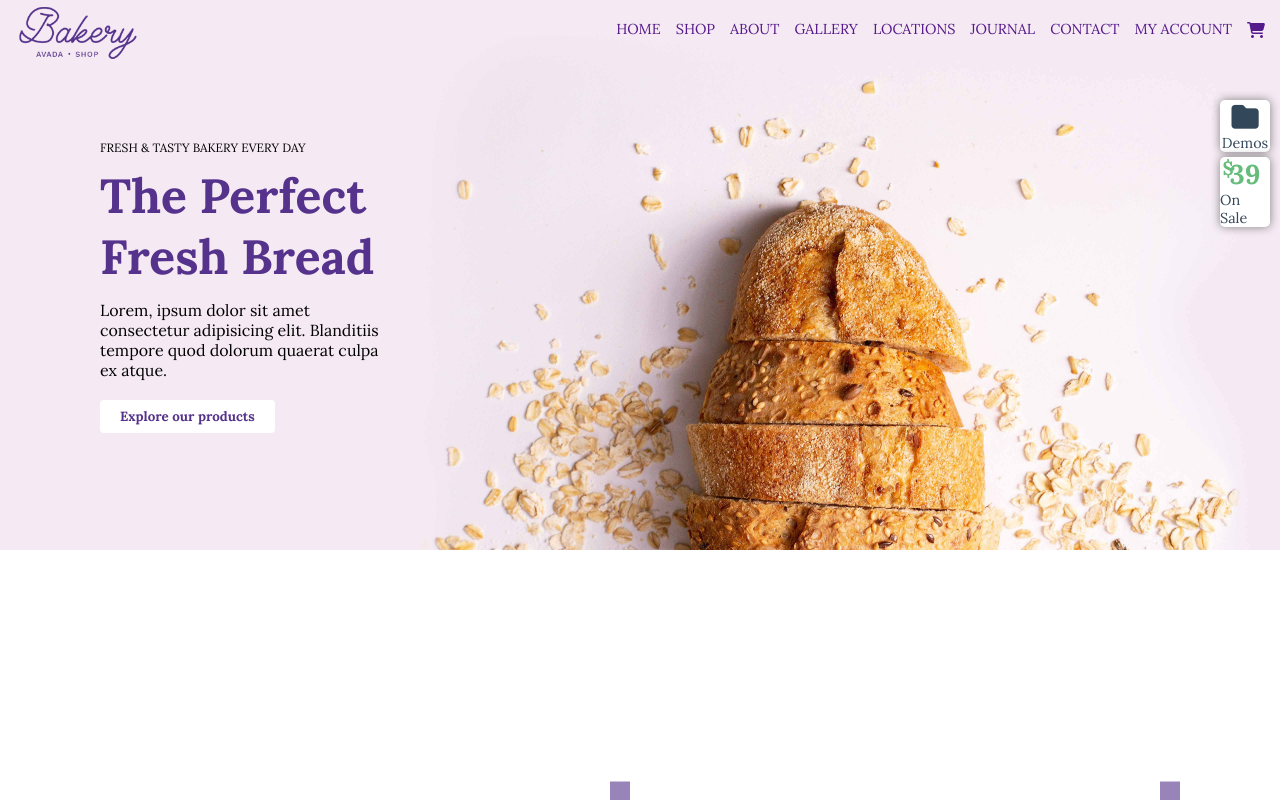
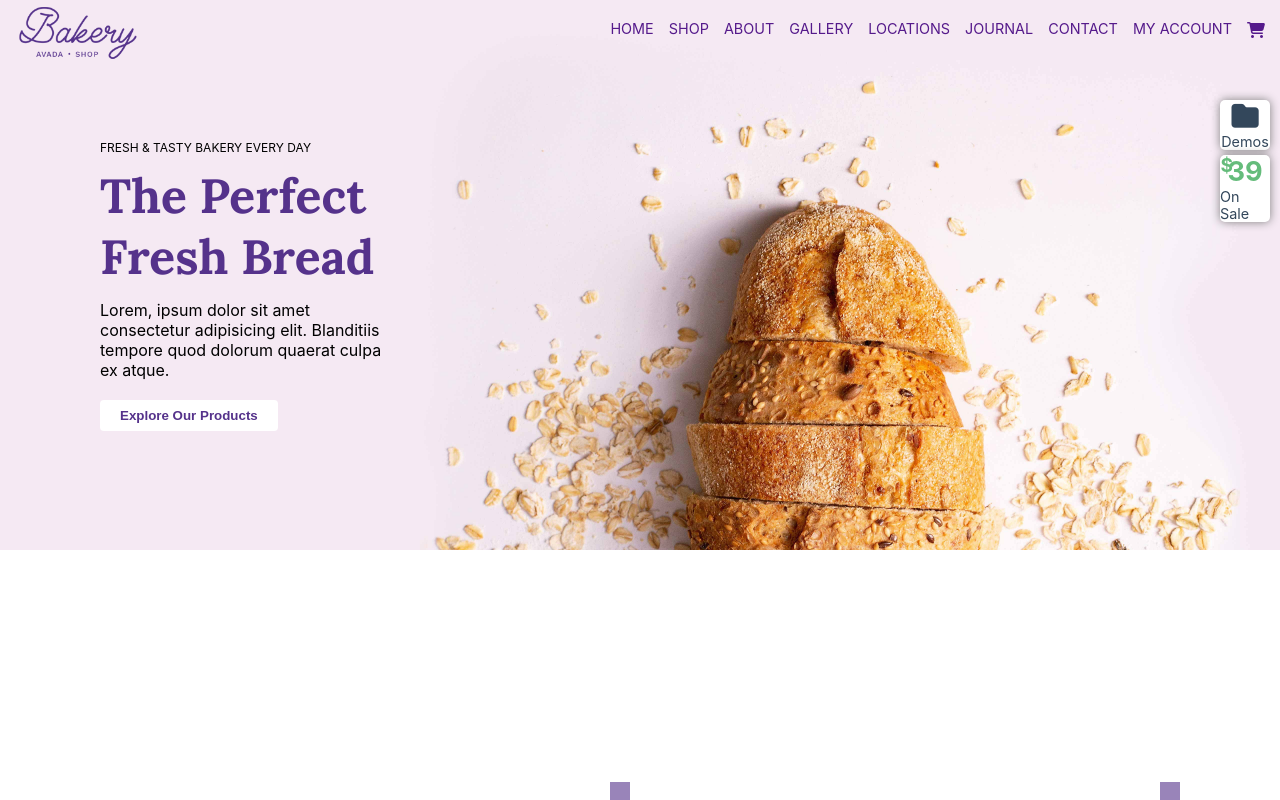
Before and after one commit to giovannitamburini/proj-html-vuejs, a Vue app: page / in a window 1280 px wide. Shown: the top 800 px of the page. Built offline with nearby package versions, Linux system fonts and the light colour scheme.

Commit message:
fixed font family

```diff
--- a/src/components/AppFooter.vue
+++ b/src/components/AppFooter.vue
@@ -124,6 +124,7 @@ $lightpurple: #F0EDF5;
             font-size: 1.3em;
             font-weight: bold;
             color: $purple;
+            font-family: 'Lora', serif;
         }
 
         #registration {
--- a/src/components/AppHeader.vue
+++ b/src/components/AppHeader.vue
@@ -62,6 +62,7 @@ $purple: #55328B;
             padding: 10px 0 13px 0;
             font-size: 3em;
             color: $purple;
+            font-family: 'Lora', serif;
         }
 
         p {
--- a/src/components/CardSectionThree.vue
+++ b/src/components/CardSectionThree.vue
@@ -81,6 +81,8 @@ $purple: #55328B;
         font-size: 1.1em;
         font-weight: bold;
         color: $purple;
+        font-family: 'Lora', serif;
+
     }
 }
 </style>
--- a/src/components/SectionFour.vue
+++ b/src/components/SectionFour.vue
@@ -94,6 +94,8 @@ $purple: #55328B;
             .text-component:first-child {
                 font-size: 2.5em;
                 font-weight: bold;
+                font-family: 'Lora', serif;
+
             }
 
             .text-component {
@@ -146,6 +148,7 @@ $purple: #55328B;
             font-size: 2em;
             font-weight: bold;
             padding: 20px 0;
+            font-family: 'Lora', serif;
         }
     }
 }
--- a/src/style.scss
+++ b/src/style.scss
@@ -1,3 +1,7 @@
+:root {
+  font-family: Inter, system-ui, Avenir, Helvetica, Arial, sans-serif;
+}
+
 @import url('https://fonts.googleapis.com/css2?family=Lora:wght@400;600;700&display=swap');
 
 // debug
@@ -5,7 +9,6 @@
   margin: 0;
   padding: 0;
   box-sizing: border-box;
-  font-family: 'Lora', serif;
   // tolgo lo stile a tutte le liste presenti
   list-style-type: none;
   // tolgo le decorazioni del testo(sottolineatura e colore dei link), presente di default, in tutti i tag link
@@ -32,6 +35,8 @@ $purple: #55328B;
   border: none;
   border-radius: 4px;
   font-weight: bold;
+  font-family: sans-serif;
+  text-transform: capitalize;
 }
 
 .btn-white {
@@ -103,4 +108,5 @@ $purple: #55328B;
   font-size: 2em;
   font-weight: bold;
   color: $purple;
+  font-family: 'Lora', serif;
 }
```
